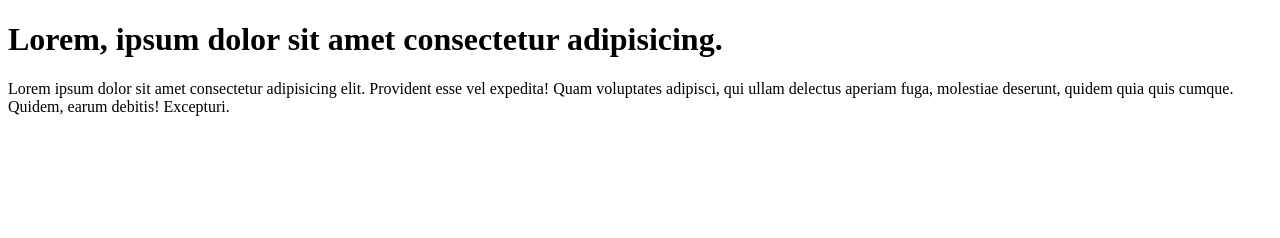
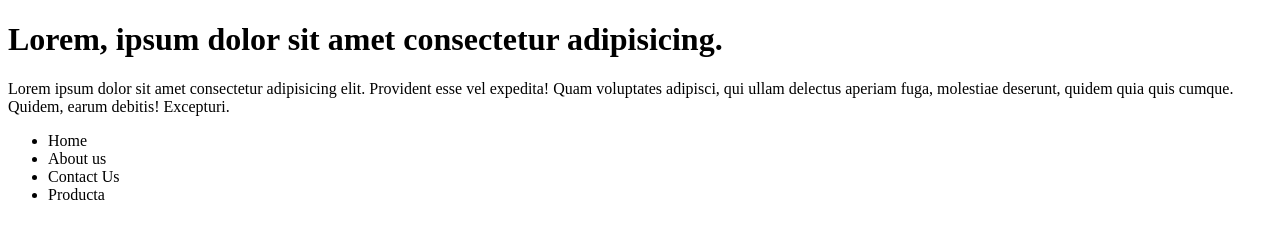
Before and after one commit to AkhilaMep/learn-git, a plain HTML site: page index.html in a window 1280 px wide. Drawn offline with Linux system fonts and the light colour scheme.

Commit message:
add navbar to code

```diff
--- a/index.html
+++ b/index.html
@@ -13,5 +13,11 @@
          qui ullam delectus aperiam fuga, molestiae deserunt,
          quidem quia quis cumque. Quidem, earum debitis! Excepturi.
     </p>
+    <ul>
+        <li>Home</li>
+        <li>About us</li>
+        <li>Contact Us</li>
+        <li>Producta</li>
+    </ul>
 </body>
 </html>
```
